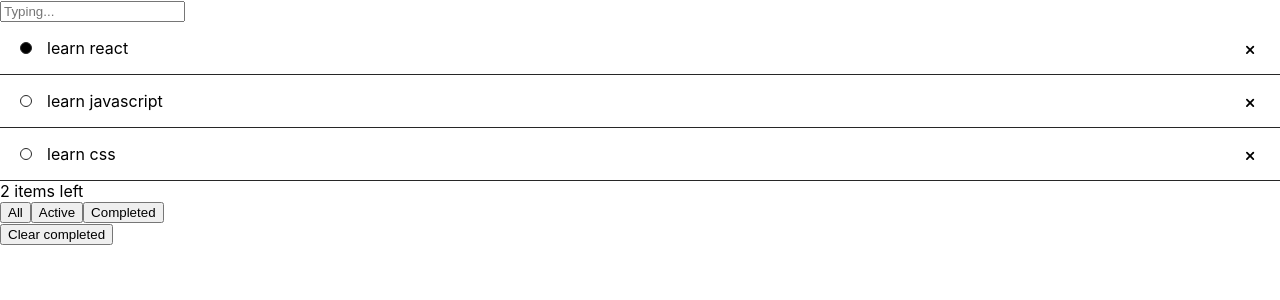
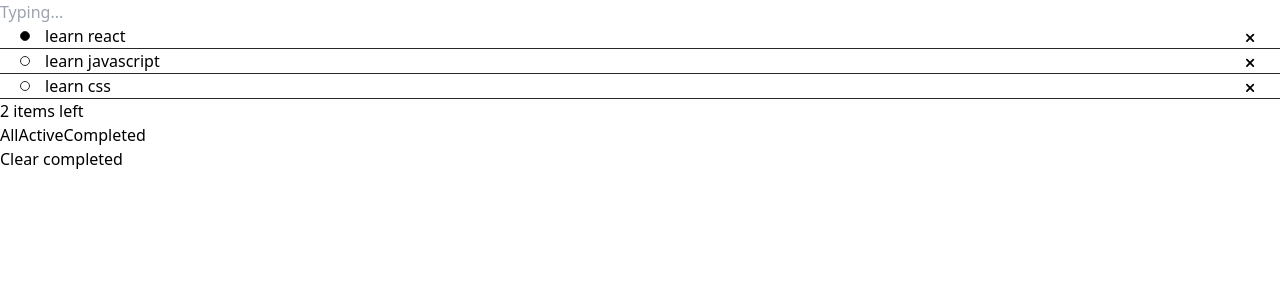
Before and after one commit to didiersnake/todo-app, a React (Create React App) app: page / in a window 1280 px wide. Shown: the top 300 px of the page. Built offline with nearby package versions, Linux system fonts and the light colour scheme; the HTML template or start-up script is replaced by a standard one.

Commit message:
tailwindcss

```diff
--- a/package.json
+++ b/package.json
@@ -37,5 +37,8 @@
       "last 1 firefox version",
       "last 1 safari version"
     ]
+  },
+  "devDependencies": {
+    "tailwindcss": "^3.3.1"
   }
 }
--- a/src/index.css
+++ b/src/index.css
@@ -1,14 +1,4 @@
 
-body {
-  margin: 0;
-  font-family: -apple-system, BlinkMacSystemFont, 'Segoe UI', 'Roboto', 'Oxygen',
-    'Ubuntu', 'Cantarell', 'Fira Sans', 'Droid Sans', 'Helvetica Neue',
-    sans-serif;
-  -webkit-font-smoothing: antialiased;
-  -moz-osx-font-smoothing: grayscale;
-}
-
-code {
-  font-family: source-code-pro, Menlo, Monaco, Consolas, 'Courier New',
-    monospace;
-}
+@tailwind base;
+@tailwind components;
+@tailwind utilities;
--- /dev/null
+++ b/tailwind.config.js
@@ -0,0 +1,8 @@
+/** @type {import('tailwindcss').Config} */
+module.exports = {
+  content: ["./src/**/*.{js,jsx,ts,tsx}"],
+  theme: {
+    extend: {},
+  },
+  plugins: [],
+};
```
Also changed, not shown: 1 other file (tests, documents, lock files or other folders).
